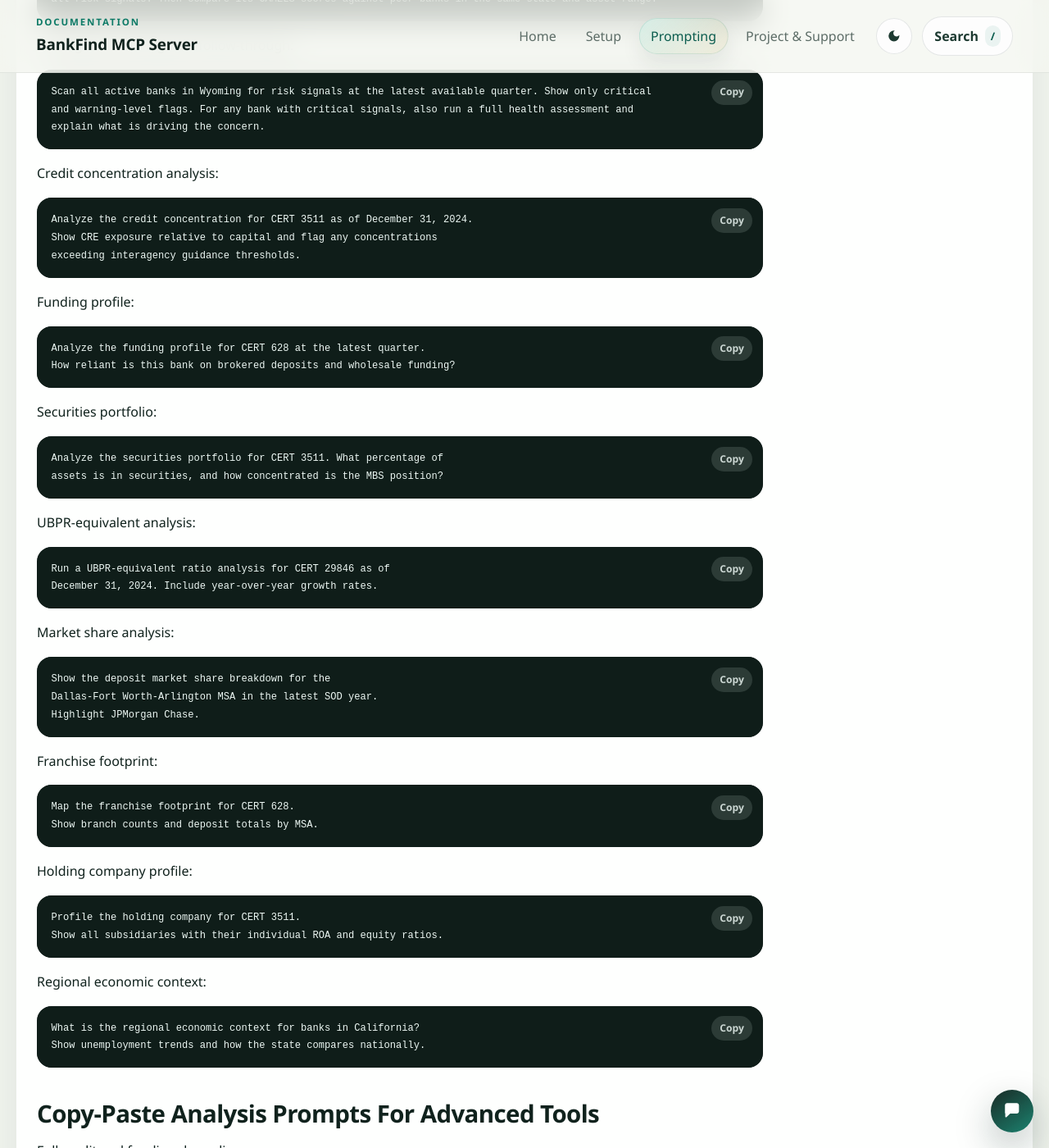
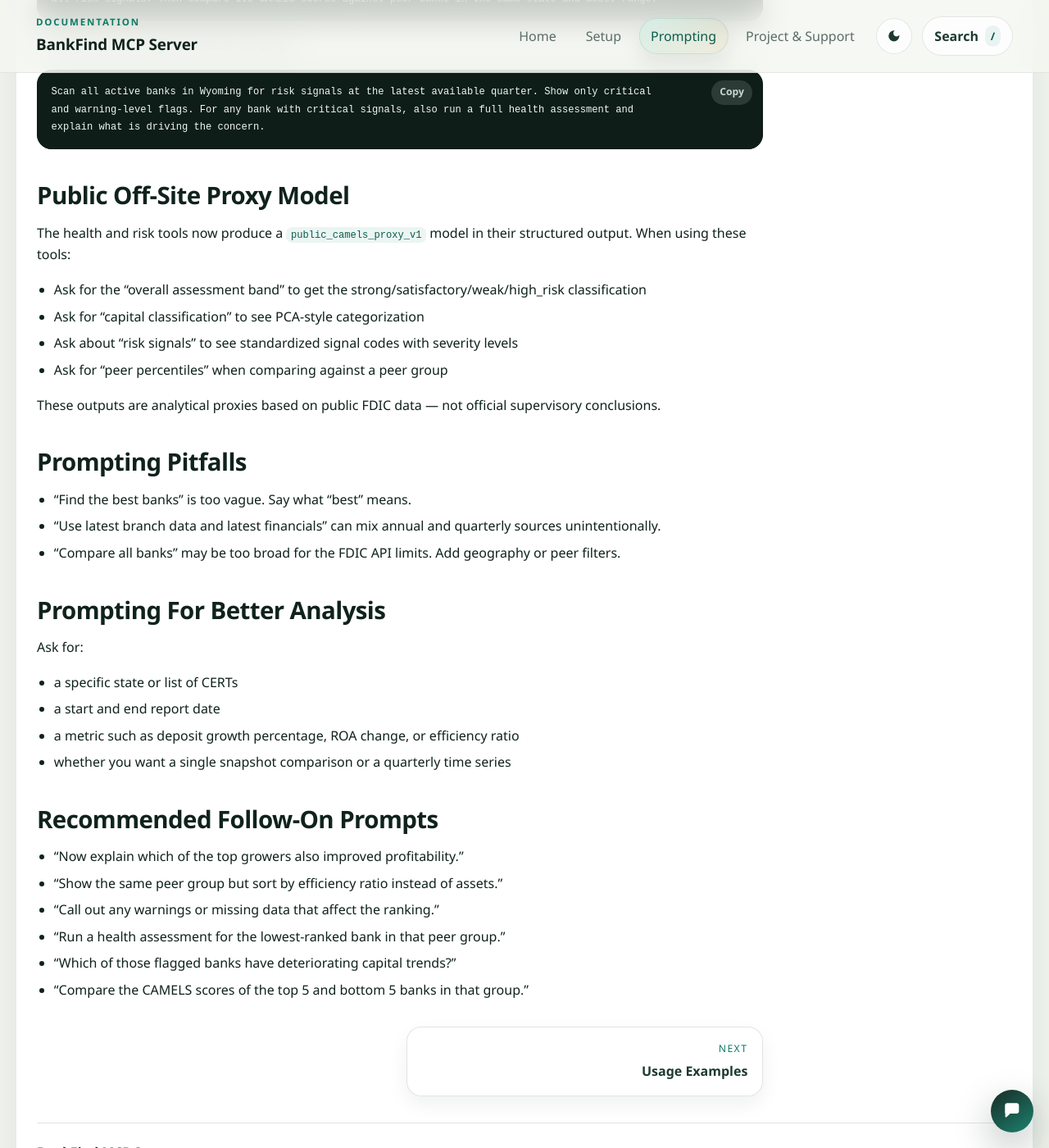
Before and after one commit to jflamb/fdic-mcp-server, a Jekyll site: the page built from docs/prompting-guide.md, in a window 1280 px wide and 1400 px high, scrolled down 2866 px. Shown: the whole window at 82% size. Built offline with Jekyll 4.4.1, drawn with Linux system fonts in a browser that asks for light colours; some of the changed text lies outside the part shown.

Commit message:
docs: sync specification, architecture, and guides with proxy model
Add the three health/risk analysis tools to the specification tool surface
and README tool table. Document the public_camels_proxy_v1 model in the
specification and prompting guide. Add the shared analysis engine section
to architecture.md. Update tool-reference.md descriptions to reflect
proxy model outputs (PCA categorization, management overlay, standardized
signal codes). Update usage-examples.md with proxy-aware answer criteria.

Co-Authored-By: Claude Opus 4.6 (1M context) <noreply@anthropic.com>

````diff
--- a/docs/prompting-guide.md
+++ b/docs/prompting-guide.md
@@ -112,100 +112,16 @@ Risk signal screening with follow-through:
 Scan all active banks in Wyoming for risk signals at the latest available quarter. Show only critical and warning-level flags. For any bank with critical signals, also run a full health assessment and explain what is driving the concern.
 ```
 
-Credit concentration analysis:
+## Public Off-Site Proxy Model
 
-```text
-Analyze the credit concentration for CERT 3511 as of December 31, 2024.
-Show CRE exposure relative to capital and flag any concentrations
-exceeding interagency guidance thresholds.
-```
+The health and risk tools now produce a `public_camels_proxy_v1` model in their structured output. When using these tools:
 
-Funding profile:
+- Ask for the "overall assessment band" to get the strong/satisfactory/weak/high_risk classification
+- Ask for "capital classification" to see PCA-style categorization
+- Ask about "risk signals" to see standardized signal codes with severity levels
+- Ask for "peer percentiles" when comparing against a peer group
 
-```text
-Analyze the funding profile for CERT 628 at the latest quarter.
-How reliant is this bank on brokered deposits and wholesale funding?
-```
-
-Securities portfolio:
-
-```text
-Analyze the securities portfolio for CERT 3511. What percentage of
-assets is in securities, and how concentrated is the MBS position?
-```
-
-UBPR-equivalent analysis:
-
-```text
-Run a UBPR-equivalent ratio analysis for CERT 29846 as of
-December 31, 2024. Include year-over-year growth rates.
-```
-
-Market share analysis:
-
-```text
-Show the deposit market share breakdown for the
-Dallas-Fort Worth-Arlington MSA in the latest SOD year.
-Highlight JPMorgan Chase.
-```
-
-Franchise footprint:
-
-```text
-Map the franchise footprint for CERT 628.
-Show branch counts and deposit totals by MSA.
-```
-
-Holding company profile:
-
-```text
-Profile the holding company for CERT 3511.
-Show all subsidiaries with their individual ROA and equity ratios.
-```
-
-Regional economic context:
-
-```text
-What is the regional economic context for banks in California?
-Show unemployment trends and how the state compares nationally.
-```
-
-## Copy-Paste Analysis Prompts For Advanced Tools
-
-Full credit and funding deep-dive:
-
-```text
-For CERT 3511 as of December 31, 2024: run a credit concentration
-analysis and a funding profile analysis. Highlight any CRE
-concentrations above interagency thresholds and flag any wholesale
-funding reliance above 25% of assets.
-```
-
-Multi-tool bank assessment:
-
-```text
-For CERT 628: run a CAMELS health assessment, credit concentration
-analysis, and UBPR-equivalent ratio report. Then pull the regional
-economic context for its state. Synthesize the results into a
-one-page summary of strengths, weaknesses, and environmental risks.
-```
-
-Market and franchise comparison:
-
-```text
-Compare the franchise footprints of CERT 3511 and CERT 628.
-For the MSAs where they both operate, show each bank's market
-share and rank.
-```
-
-## Recommended Follow-On Prompts For Advanced Tools
-
-- "Now analyze the credit concentration for the weakest bank in that peer group."
-- "Show me the funding profile for any bank with brokered deposits above 15%."
-- "Run a UBPR analysis for the top and bottom banks by ROA in that comparison."
-- "What is the holding company structure for that institution?"
-- "Overlay the regional economic context for the state where most of its branches are."
-- "Compare the market share positions of the top 3 banks in that MSA over the last 3 years."
+These outputs are analytical proxies based on public FDIC data — not official supervisory conclusions.
 
 ## Prompting Pitfalls
 
````
Also changed, not shown: docs/tool-reference.md (+3 -3 lines), docs/usage-examples.md (+3 -1 lines), reference/architecture.md (+17 -0 lines), reference/specification.md (+18 -0 lines), README.md.
